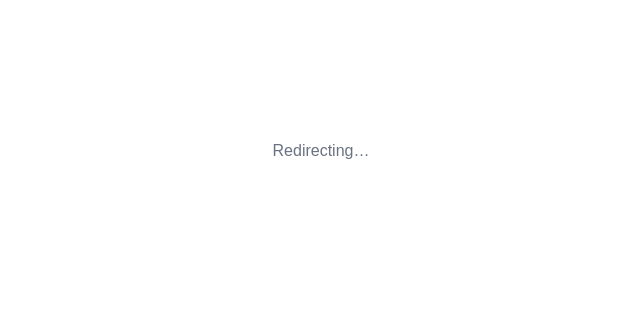
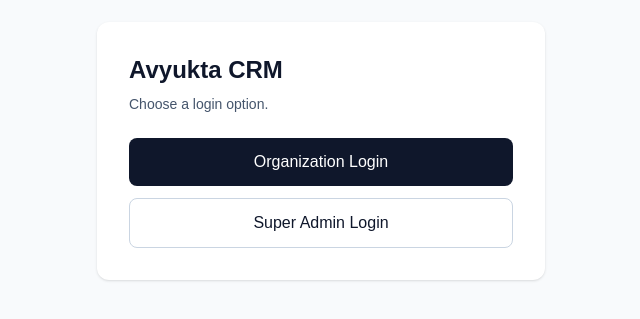
Before and after one commit to hardikpansuria/avyukta-CRM, a Next.js app: page / in a window 1280 px wide. Before the commit this address had no page. Shown: the part 249-568 px from the top of the page, without its empty margins (319-959 px from the left). Built offline with nearby package versions, Linux system fonts and the light colour scheme.

Commit message:
Updated page.tsx

```diff
--- a/app/page.tsx
+++ b/app/page.tsx
@@ -1,5 +1,33 @@
-import ClientRedirect from "./client-redirect";
+import Link from "next/link";
 
-export default function Home() {
-  return <ClientRedirect href="/login" />;
+export default function HomePage() {
+  return (
+    <main className="min-h-screen flex items-center justify-center bg-slate-50">
+      <div className="w-full max-w-md rounded-xl bg-white p-8 shadow">
+        <h1 className="text-2xl font-bold text-slate-900">
+          Avyukta CRM
+        </h1>
+
+        <p className="mt-2 text-sm text-slate-600">
+          Choose a login option.
+        </p>
+
+        <div className="mt-6 flex flex-col gap-3">
+          <Link
+            href="/login"
+            className="rounded-lg bg-slate-900 px-4 py-3 text-center text-white"
+          >
+            Organization Login
+          </Link>
+
+          <Link
+            href="/super-admin/login"
+            className="rounded-lg border border-slate-300 px-4 py-3 text-center text-slate-900"
+          >
+            Super Admin Login
+          </Link>
+        </div>
+      </div>
+    </main>
+  );
 }
```
